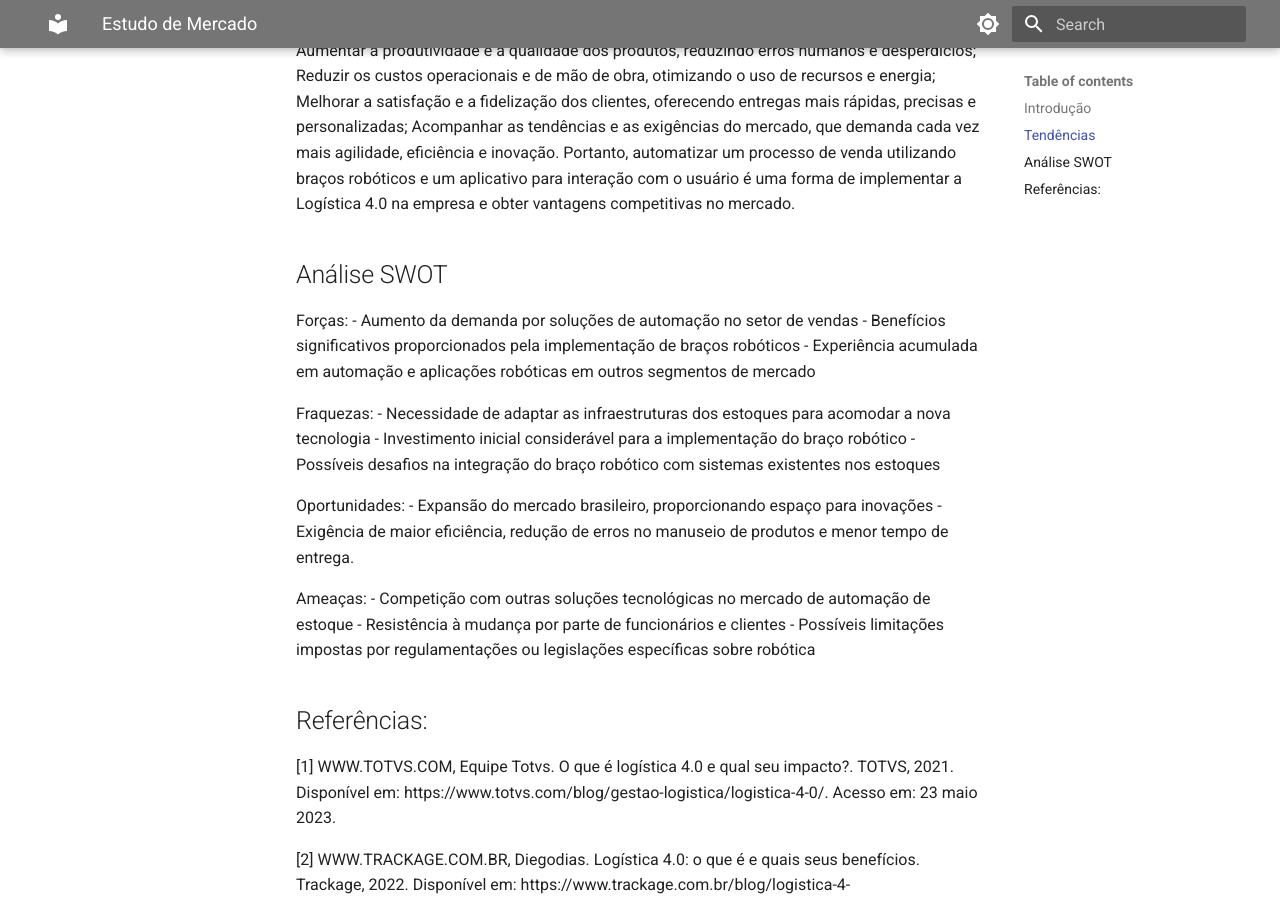
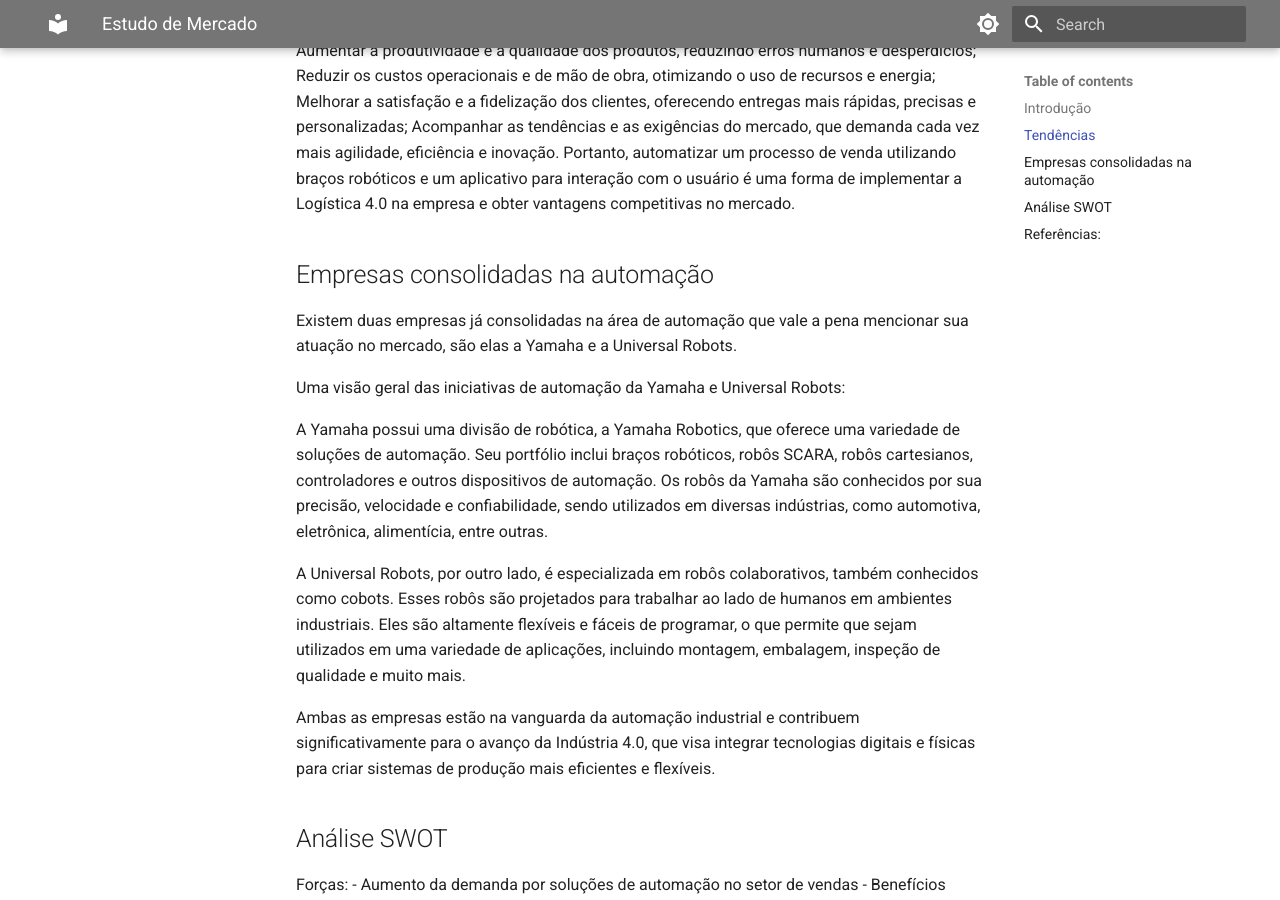
Before and after one commit to UNB-PI2-Grupo3-BracoRobotico/Documentation, an MkDocs documentation site: the page built from docs/documento_estudo_de_mercado.md, in a window 1280 px wide and 900 px high, scrolled down 815 px. Built offline with MkDocs 1.6.1 and Material for MkDocs 9.7.7, drawn with Linux system fonts in a browser that asks for light colours.

Commit message:
docs: add yamaha and universal robots mention

```diff
--- a/docs/documento_estudo_de_mercado.md
+++ b/docs/documento_estudo_de_mercado.md
@@ -17,6 +17,18 @@ Reduzir os custos operacionais e de mão de obra, otimizando o uso de recursos e
 Melhorar a satisfação e a fidelização dos clientes, oferecendo entregas mais rápidas, precisas e personalizadas;
 Acompanhar as tendências e as exigências do mercado, que demanda cada vez mais agilidade, eficiência e inovação.
 Portanto, automatizar um processo de venda utilizando braços robóticos e um aplicativo para interação com o usuário é uma forma de implementar a Logística 4.0 na empresa e obter vantagens competitivas no mercado.
+
+## Empresas consolidadas na automação
+
+Existem duas empresas já consolidadas na área de automação que vale a pena mencionar sua atuação no mercado, são elas a Yamaha e a Universal Robots.
+
+Uma visão geral das iniciativas de automação da Yamaha e Universal Robots:
+
+A Yamaha possui uma divisão de robótica, a Yamaha Robotics, que oferece uma variedade de soluções de automação. Seu portfólio inclui braços robóticos, robôs SCARA, robôs cartesianos, controladores e outros dispositivos de automação. Os robôs da Yamaha são conhecidos por sua precisão, velocidade e confiabilidade, sendo utilizados em diversas indústrias, como automotiva, eletrônica, alimentícia, entre outras.
+
+A Universal Robots, por outro lado, é especializada em robôs colaborativos, também conhecidos como cobots. Esses robôs são projetados para trabalhar ao lado de humanos em ambientes industriais. Eles são altamente flexíveis e fáceis de programar, o que permite que sejam utilizados em uma variedade de aplicações, incluindo montagem, embalagem, inspeção de qualidade e muito mais.
+
+Ambas as empresas estão na vanguarda da automação industrial e contribuem significativamente para o avanço da Indústria 4.0, que visa integrar tecnologias digitais e físicas para criar sistemas de produção mais eficientes e flexíveis.
 
 ## Análise SWOT
 
```
